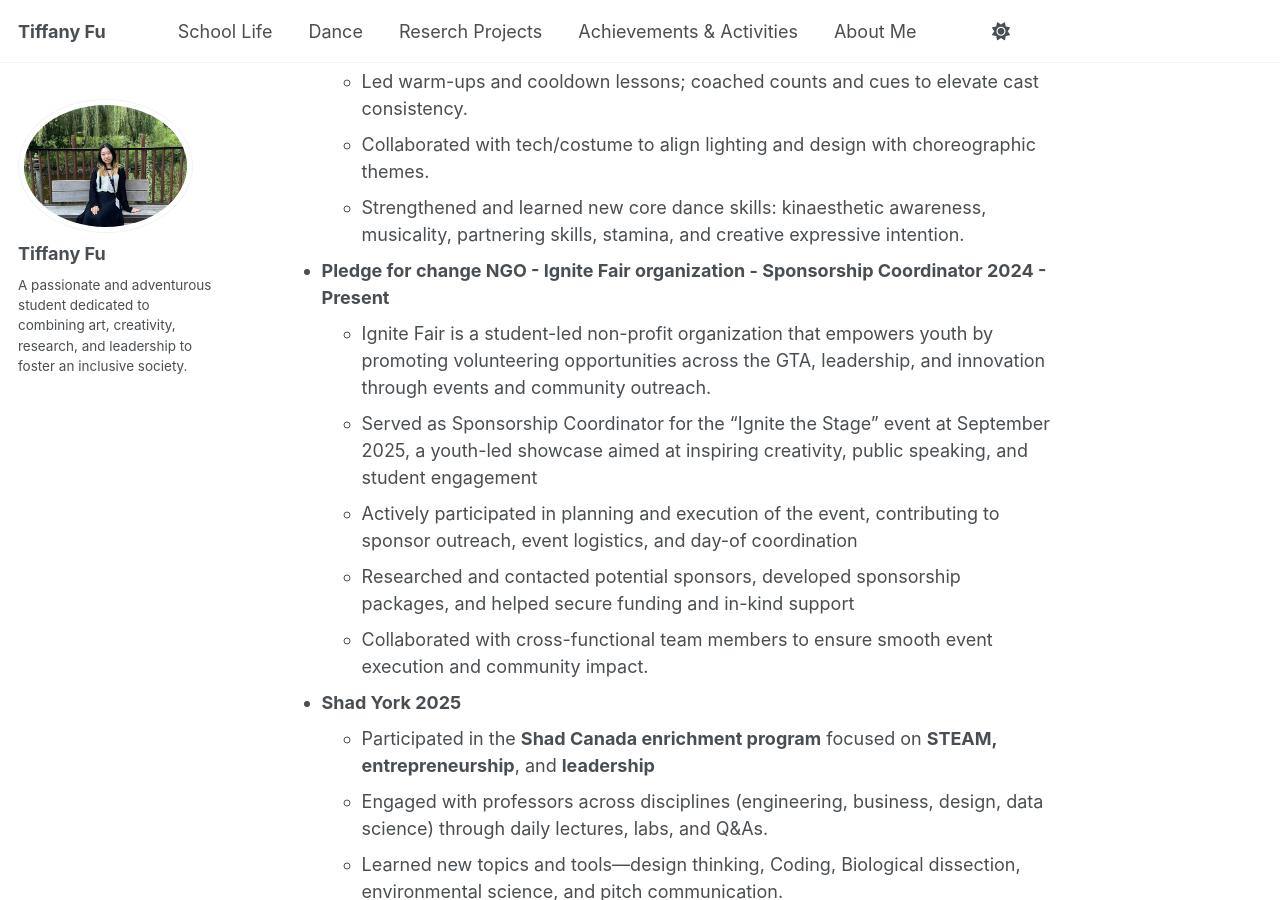
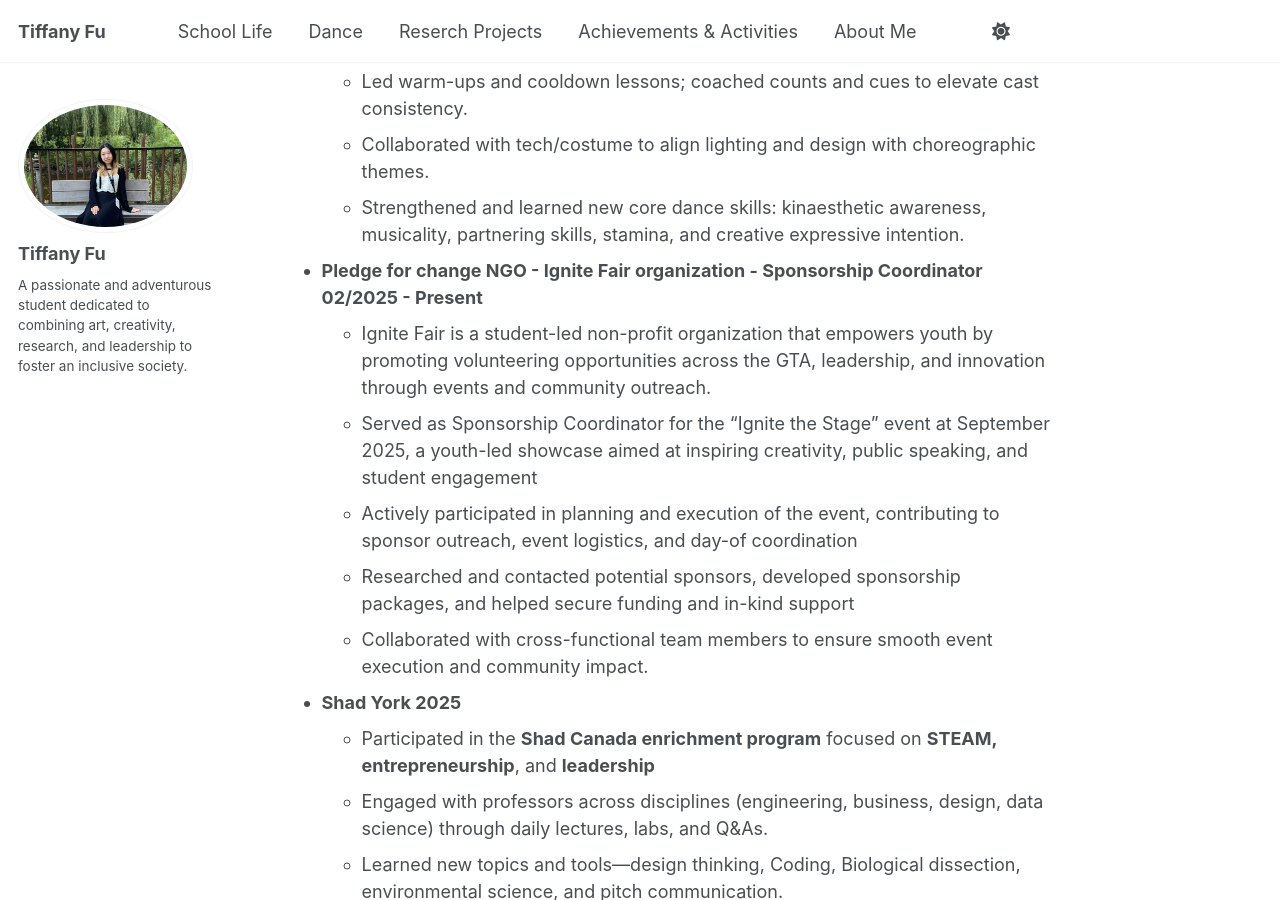
Before and after one commit to TiffanyJTFu/TiffanyTestWeb, a Jekyll site: the page built from _portfolio/Achievements.md, in a window 1280 px wide and 900 px high, scrolled down 694 px. Built offline with Jekyll 4.4.1, drawn with Linux system fonts in a browser that asks for light colours; a script that is not in the unit is left out.

Commit message:
Update Achievements.md

```diff
--- a/_portfolio/Achievements.md
+++ b/_portfolio/Achievements.md
@@ -17,7 +17,7 @@ collection: portfolio
   * Led warm-ups and cooldown lessons; coached counts and cues to elevate cast consistency.
   * Collaborated with tech/costume to align lighting and design with choreographic themes.
   * Strengthened and learned new core dance skills: kinaesthetic awareness, musicality, partnering skills, stamina, and creative expressive intention.
-* **Pledge for change NGO - Ignite Fair organization - Sponsorship Coordinator 2024 - Present**
+* **Pledge for change NGO - Ignite Fair organization - Sponsorship Coordinator 02/2025 - Present**
   * Ignite Fair is a student-led non-profit organization that empowers youth by promoting volunteering opportunities across the GTA, leadership, and innovation through events and community outreach.
   * Served as Sponsorship Coordinator for the “Ignite the Stage” event at September 2025, a youth-led showcase aimed at inspiring creativity, public speaking, and student engagement
   * Actively participated in planning and execution of the event, contributing to sponsor outreach, event logistics, and day-of coordination
```
